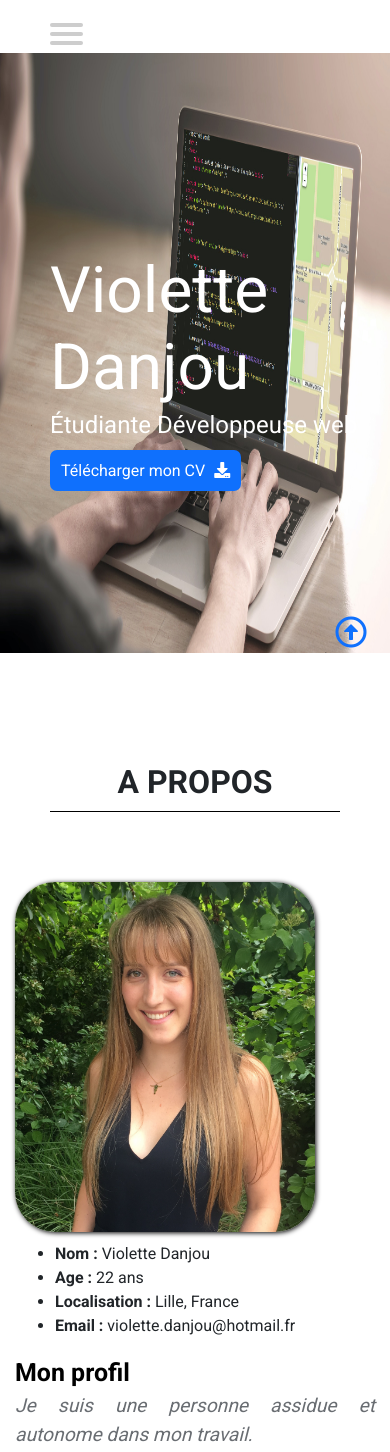
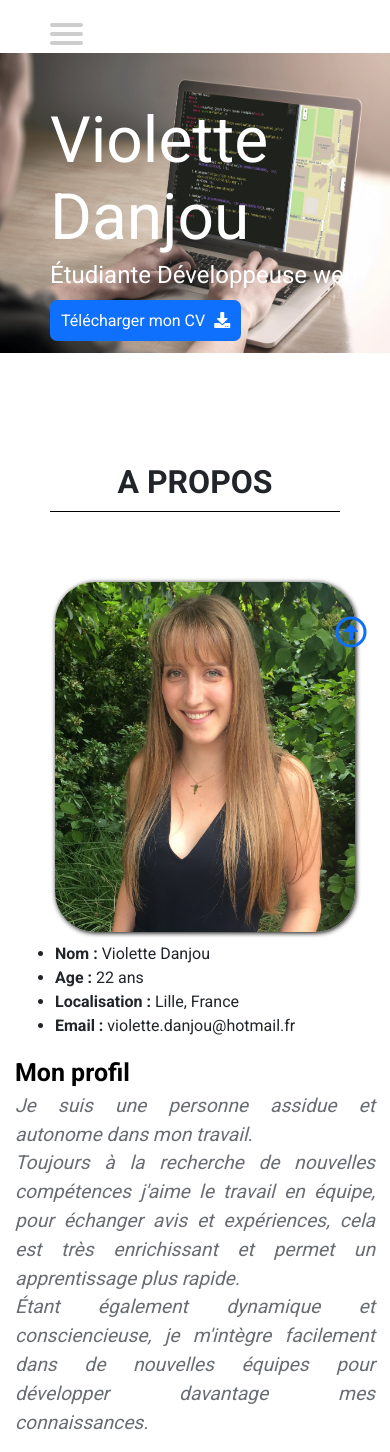
Before and after one commit to violettedanjou/Site_personnel, a PHP site: page / in a window 390 px wide. Shown: the part 27-1479 px from the top of the page. Run offline with PHP 8.4, Linux system fonts and the light colour scheme; some libraries are stand-ins or nearby versions.

Commit message:
Responsive

```diff
--- a/app/public/responsive.css
+++ b/app/public/responsive.css
@@ -0,0 +1,31 @@
+/* Banniere */
+#banner
+{
+  height: 300px;
+}
+#img-banner, #transparent-viel
+{
+  height: 300px;
+}
+#banner-description
+{
+  top: 50px;
+}
+
+/* Profil */
+div#img-profile
+{
+  margin-left: 40px;
+}
+
+/* Bloc qualités */
+#img-qualities
+{
+  height: 500px;
+}
+
+/* Bloc expériences et formations */
+.col-12.career
+{
+  /*margin: 10px;*/
+}
--- a/app/public/style.css
+++ b/app/public/style.css
@@ -201,7 +201,7 @@ h2
 	font-weight: bold;
 	border-bottom: 1px solid #000000;
 }
-.img-profile img
+#img-profile img
 {
 	width: 300px;
 	height: 350px;
--- a/app/view/template.php
+++ b/app/view/template.php
@@ -96,11 +96,11 @@
 			<div class="row">
 				<div class="col-12 col-lg-4 img-infos-profile">
 
-					<div class="img-profile">
+					<div id="img-profile">
 						<img src="app/public/img/profil.jpeg" alt="photo profil de violette danjou">
 					</div>
 
-					<div class="infos-profile">
+					<div>
 						<ul>
 							<li><strong>Nom : </strong>Violette Danjou</li>
 							<li><strong>Age : </strong>22 ans</li>
```
